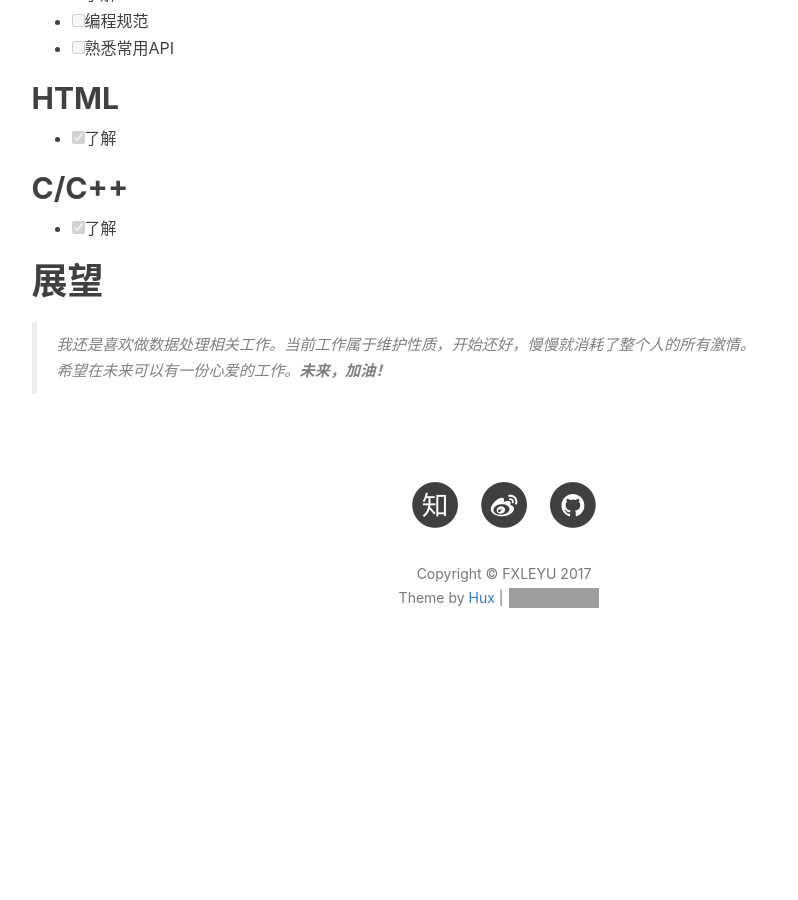
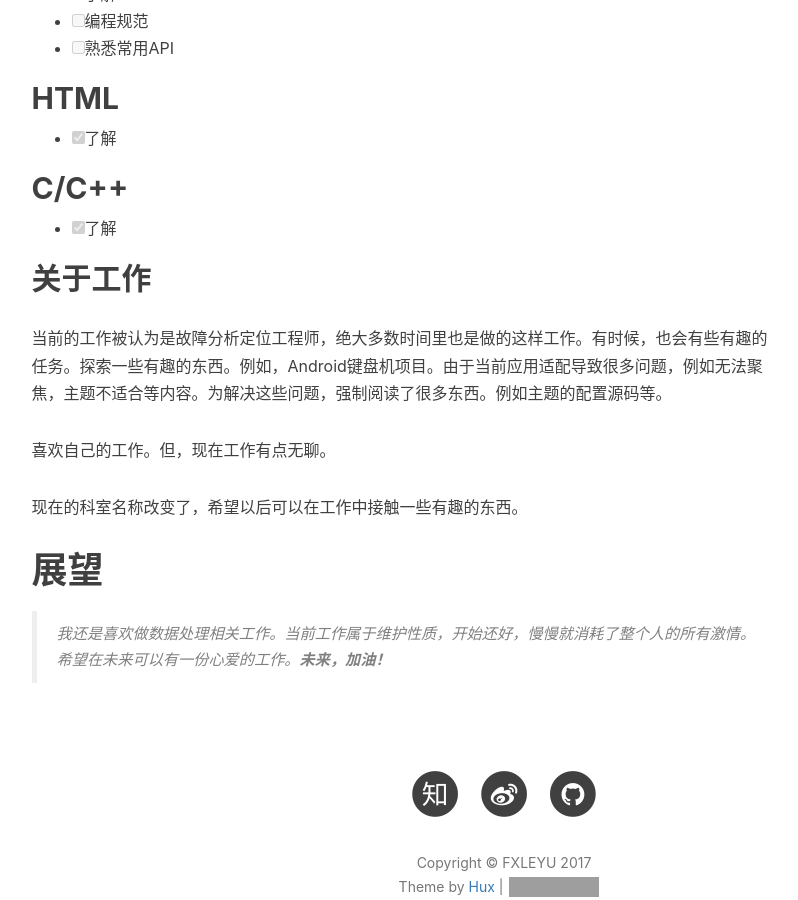
Before and after one commit to fxleyu/fxleyu.github.io, a Jekyll site: the page built from about.md, in a window 1280 px wide and 900 px high, scrolled down 1240 px. Shown: the whole window, without its empty margins (136-934 px from the left). Built offline with Jekyll 4.4.1, drawn with Linux system fonts in a browser that asks for light colours; nearby versions of some CDN libraries; comment, search, counter and statistics services are not loaded; before the commit the page ends 1942 px from its top, so only the background shows below that; grey boxes are pictures that could not be loaded.

Commit message:
UPDATE the about.md

```diff
--- a/about.md
+++ b/about.md
@@ -38,5 +38,12 @@ title: About
 ## C/C++
 - [x] 了解
 
+## 关于工作
+当前的工作被认为是故障分析定位工程师，绝大多数时间里也是做的这样工作。有时候，也会有些有趣的任务。探索一些有趣的东西。例如，Android键盘机项目。由于当前应用适配导致很多问题，例如无法聚焦，主题不适合等内容。为解决这些问题，强制阅读了很多东西。例如主题的配置源码等。
+
+喜欢自己的工作。但，现在工作有点无聊。
+
+现在的科室名称改变了，希望以后可以在工作中接触一些有趣的东西。
+
 # 展望
 > 我还是喜欢做数据处理相关工作。当前工作属于维护性质，开始还好，慢慢就消耗了整个人的所有激情。希望在未来可以有一份心爱的工作。**未来，加油！**
```
